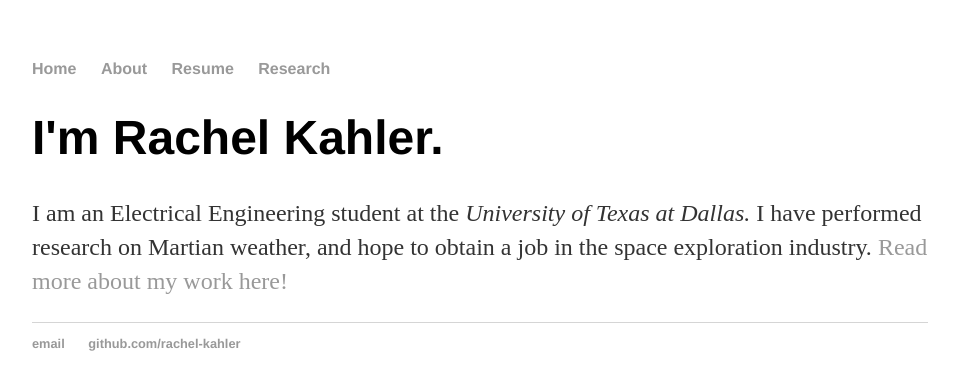
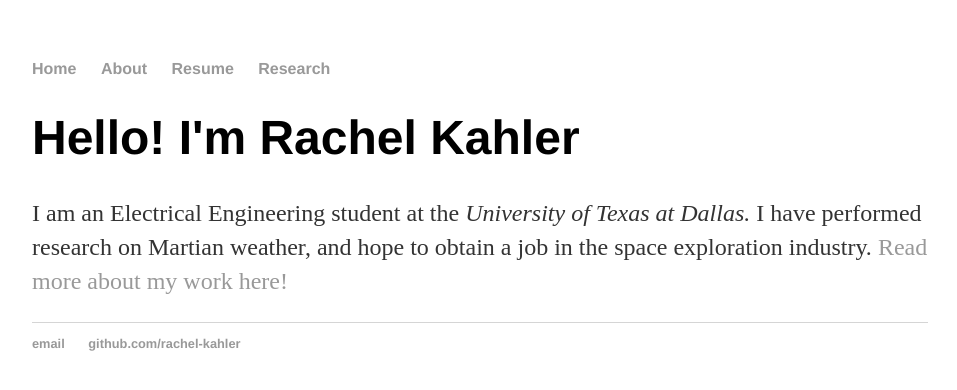
Before and after one commit to rachel-kahler/rachel-kahler.github.io, a Jekyll site: the page built from index.html, in a window 1280 px wide. Shown: the top 390 px of the page, without its empty margins (160-1117 px from the left). Built offline with Jekyll 4.4.1, drawn with Linux system fonts in a browser that asks for light colours.

Commit message:
Update index.html
Rewriting the index using the Jekyll format. Each time that default is used, the full html doc will be generated
by replacing old stuff with the committed file.

```diff
--- a/index.html
+++ b/index.html
@@ -1,30 +1,10 @@
-<!DOCTYPE html>
-<html>
-	<head>
-		<title>Rachel Kahler</title>
-		<!-- link to main stylesheet -->
-		<link rel="stylesheet" type="text/css" href="/css/main.css">
-	</head>
-	<body>
-		<nav>
-    		<ul>
-        		<li><a href="/">Home</a></li>
-	        	<li><a href="/about">About</a></li>
-        		<li><a href="/resume">Resume</a></li>
-        		<li><a href="/research">Research</a></li>
-    		</ul>
-		</nav>
-		<div class="container">
-    		<div class="blurb">
-        		<h1>I'm Rachel Kahler.</h1>
-				<p>I am an Electrical Engineering student at the <em>University of Texas at Dallas.</em> I have performed research on Martian weather, and hope to obtain a job in the space exploration industry. <a href="/research">Read more about my work here!</a></p>
-    		</div><!-- /.blurb -->
-		</div><!-- /.container -->
-		<footer>
-    		<ul>
-        		<li><a href="mailto:rachel.kahler19@gmail.com">email</a></li>
-        		<li><a href="https://github.com/rachel-kahler">github.com/rachel-kahler</a></li>
-			</ul>
-		</footer>
-	</body>
-</html>
+---
+layout: default
+title: Rachel Kahler
+---
+<div class="blurb">
+	<h1>Hello! I'm Rachel Kahler</h1>
+	<p>I am an Electrical Engineering student at the <em>University of Texas at Dallas.</em> I
+		have performed research on Martian weather, and hope to obtain a job in the space
+		exploration industry. <a href="/research">Read more about my work here!</a></p>
+</div><!-- /.blurb -->
```
